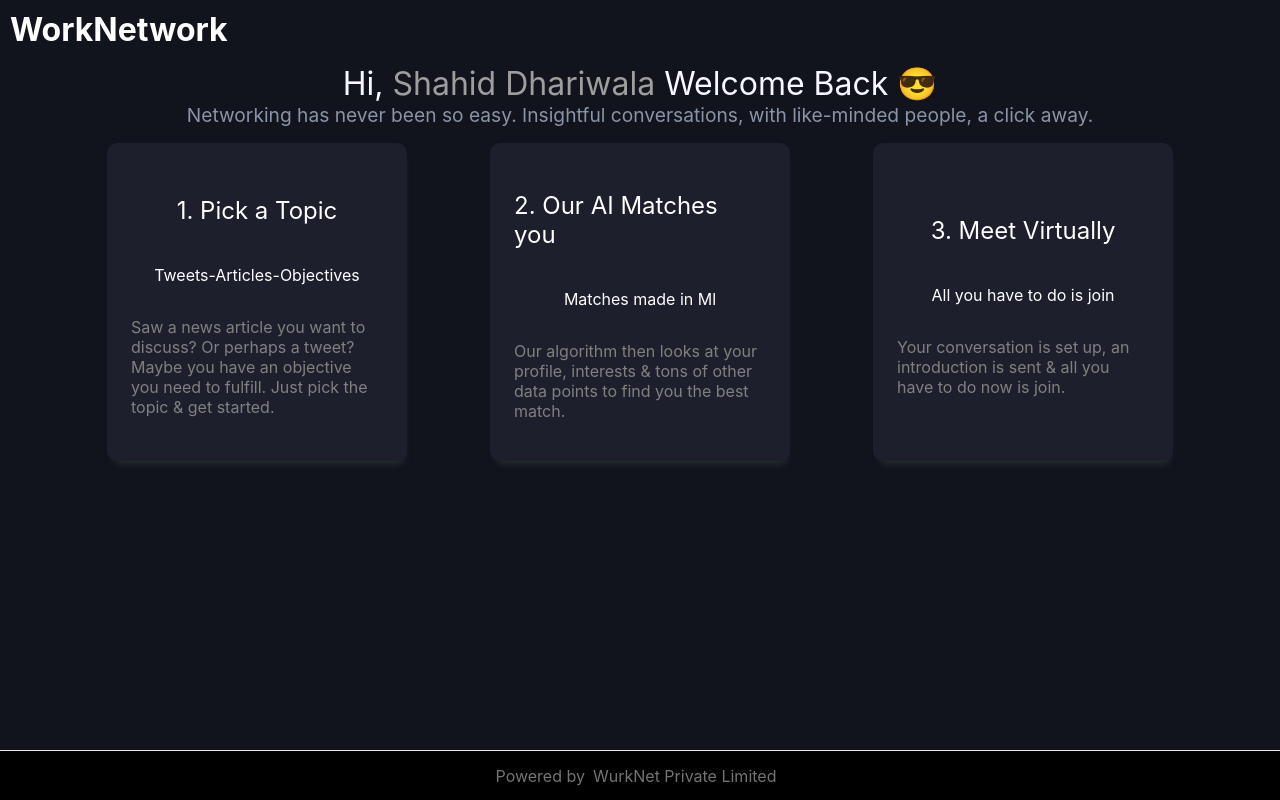
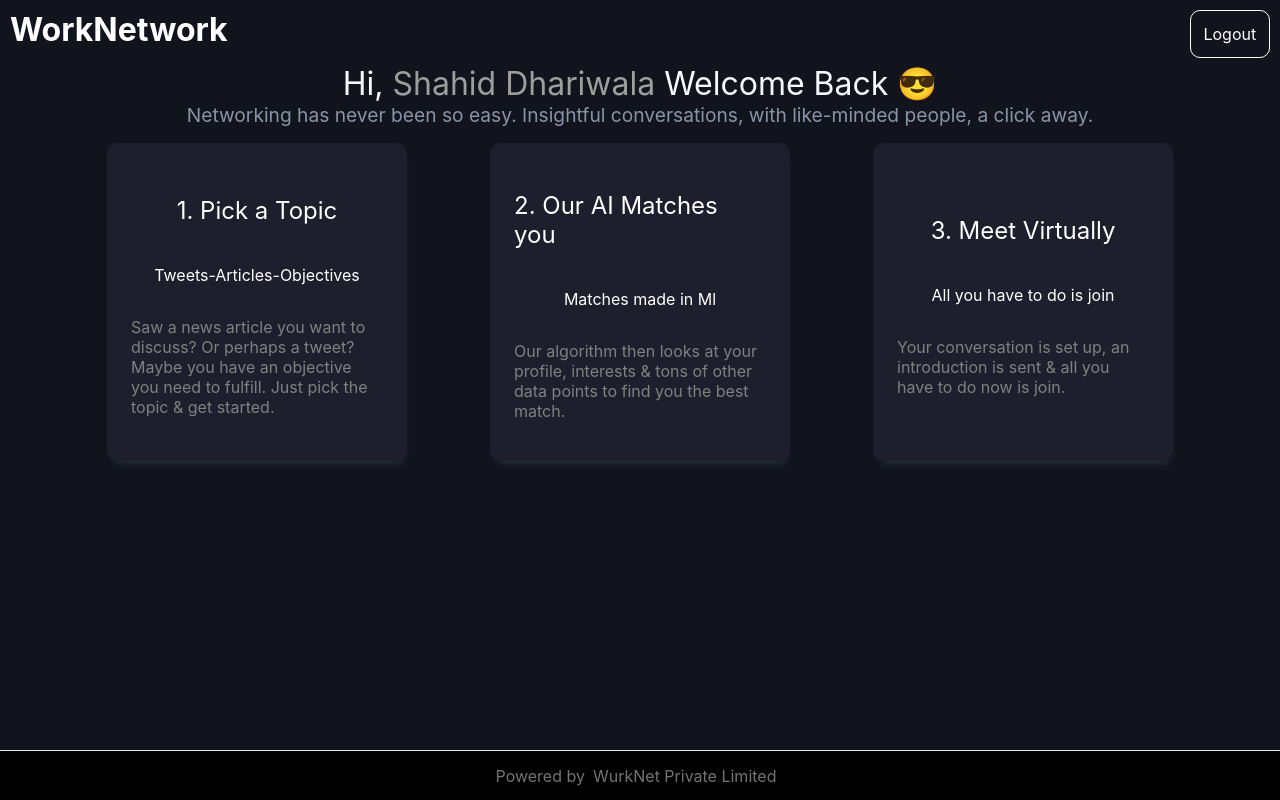
Before and after one commit to shahiddhariwala/login-with-otp-nextjs-wurknet, a Next.js app: page /login-success in a window 1280 px wide. Built offline with nearby package versions, Linux system fonts and the light colour scheme; grey boxes are pictures that could not be loaded.

Commit message:
Logout Button added for easy traverse back

```diff
--- a/components/LoginCard/index.js
+++ b/components/LoginCard/index.js
@@ -40,7 +40,7 @@ const LoginCard = (props) => {
   const [mobileNumber, setMobileNumber] = useState("");
   const [showLoader, setShowLoader] = useState(false);
   const [showEnterOtpScreen, setShowEnterOtpScreen] = useState(false);
-  const [otpInput,setOtpInput] = useState("");
+  const [otpInput,setOtpInput] = useState("####");
 
   const onClickSendOtpHandler = () => {
     // Impression of API Call
@@ -81,6 +81,11 @@ const LoginCard = (props) => {
     return otp && otp.includes("1111");
   }
 
+  const resetNumberHandler = () =>{
+    setShowEnterOtpScreen(false);
+    setMobileNumber("");
+  }
+
   const isValidNumber = (number) => {
     try{
       if(typeof number === "string")
@@ -94,6 +99,7 @@ const LoginCard = (props) => {
 
     return false;
   };
+
   return (
     <>
       <div className={styles.card}>
@@ -119,11 +125,11 @@ const LoginCard = (props) => {
           </div>
         </RenderIf>
         <RenderIf condition={showEnterOtpScreen}>
-            <OtpInput setOtpHandler={setOtpInput}/>
+            <OtpInput setOtpHandler={setOtpInput} otpInput={otpInput}/>
             <MyButton isValid={otpInput.length === 4} onClickHandler={verifyOtp} showLoader={showLoader} buttonText="Verify OTP"/>
             <div className={styles.afterEnterNumberOptions}>
                 <div onClick={resendOtpHandler}>Resend OTP</div>
-                <div onClick={()=> setShowEnterOtpScreen(false)}>Reset Number</div>
+                <div onClick={resetNumberHandler}>Reset Number</div>
             </div>
         </RenderIf>
       </div>
--- a/components/OtpInput/index.js
+++ b/components/OtpInput/index.js
@@ -1,9 +1,9 @@
 import { useState } from "react";
 import styles from "../../styles/OtpInput.module.css";
 
-const OtpInput = ({setOtpHandler}) =>{
+const OtpInput = ({setOtpHandler, otpInput}) =>{
 
-    const [localOtpState,setLocalOtpState] = useState(["#","#","#","#"]);
+    const [localOtpState,setLocalOtpState] = useState(otpInput.split(""));
 
     const otpChangeHandler = (event) => {
         let currentVal = event.target.value;
@@ -14,6 +14,10 @@ const OtpInput = ({setOtpHandler}) =>{
                 if(!tempVal.join("").includes("#")){
                     setOtpHandler(tempVal.join(""));
                 }
+                if(currentVal.length === 1 && currentIndex < 3){
+                    document.getElementById(`otpInput${Number(currentIndex)+1}`).focus()
+                }
+
                 return tempVal;
             })
     }
@@ -23,7 +27,7 @@ const OtpInput = ({setOtpHandler}) =>{
             <div className={styles.otpContainer}>
                 {localOtpState.map((val,index) => {
                     return (
-                        <input key={`otpInput${index}`} maxLength={1} data-index-number={index} onChange={(event) => otpChangeHandler(event)} autoComplete="off"/>
+                        <input key={`otpInput${index}`} id={`otpInput${index}`} maxLength={1} data-index-number={index} onChange={(event) => otpChangeHandler(event)} autoComplete="off"/>
                     )
                 })}
             </div>
--- a/pages/login-success/index.js
+++ b/pages/login-success/index.js
@@ -2,6 +2,7 @@ import homeStyles from "../../styles/Home.module.css";
 import Head from "next/head";
 import { CompanyLogo, Footer } from "..";
 import styles from "../../styles/LoginSuccess.module.css";
+import { useRouter } from "next/router";
 
 const RawStepData = [
   {
@@ -22,6 +23,7 @@ const RawStepData = [
   },
 ];
 const LoginSuccess = () => {
+    const router = useRouter();
   return (
     <>
       <div className={homeStyles.container}>
@@ -34,6 +36,7 @@ const LoginSuccess = () => {
         </Head>
         <main className={styles.pageContent}>
             <CompanyLogo/>
+            <div onClick={() => router.push("/")} className={styles.logoutButton}>Logout</div>
           <div className={styles.nameUserTitle}>
             Hi, <span className={styles.gradeintSpan}>Shahid Dhariwala</span>{" "}
             Welcome Back {"😎"}
--- a/styles/LoginSuccess.module.css
+++ b/styles/LoginSuccess.module.css
@@ -14,7 +14,16 @@
     padding: 2rem;
     width: 100%;
 }
-
+.logoutButton{
+    position: fixed;
+    top: 10px;
+    right: 10px;
+    color: white;
+    border: 1px solid white;
+    padding: 0.8rem;
+    border-radius: 10px;
+    cursor: pointer;
+}
 .nameUserTitle{
     font-size: xx-large;
     color: ghostwhite;
```
